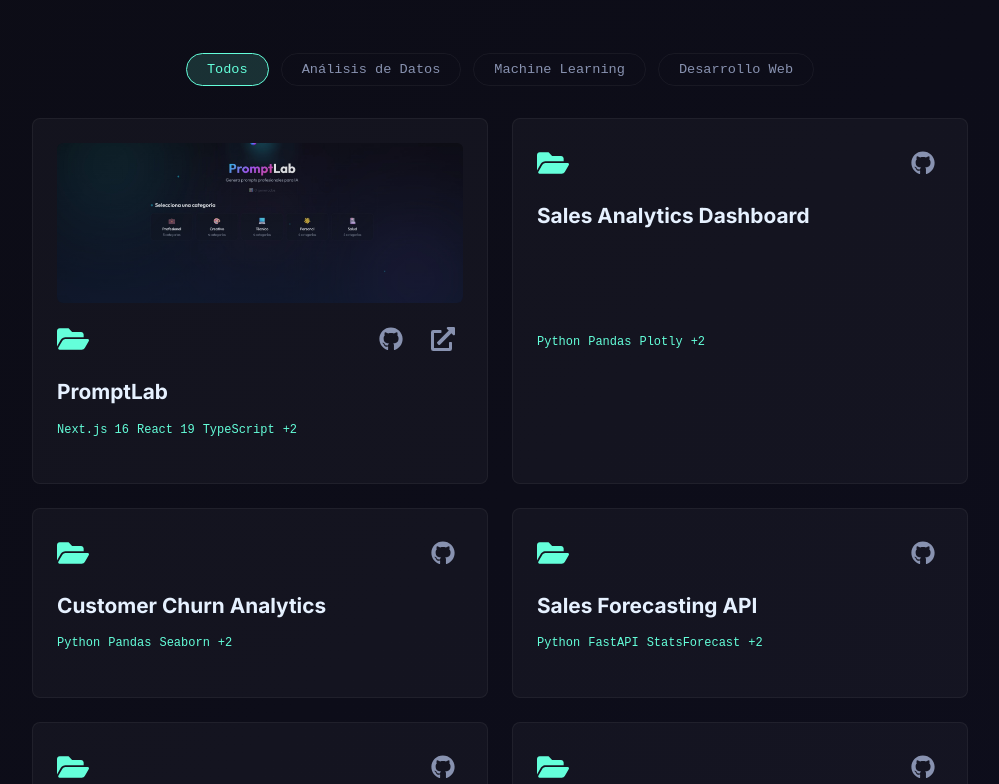
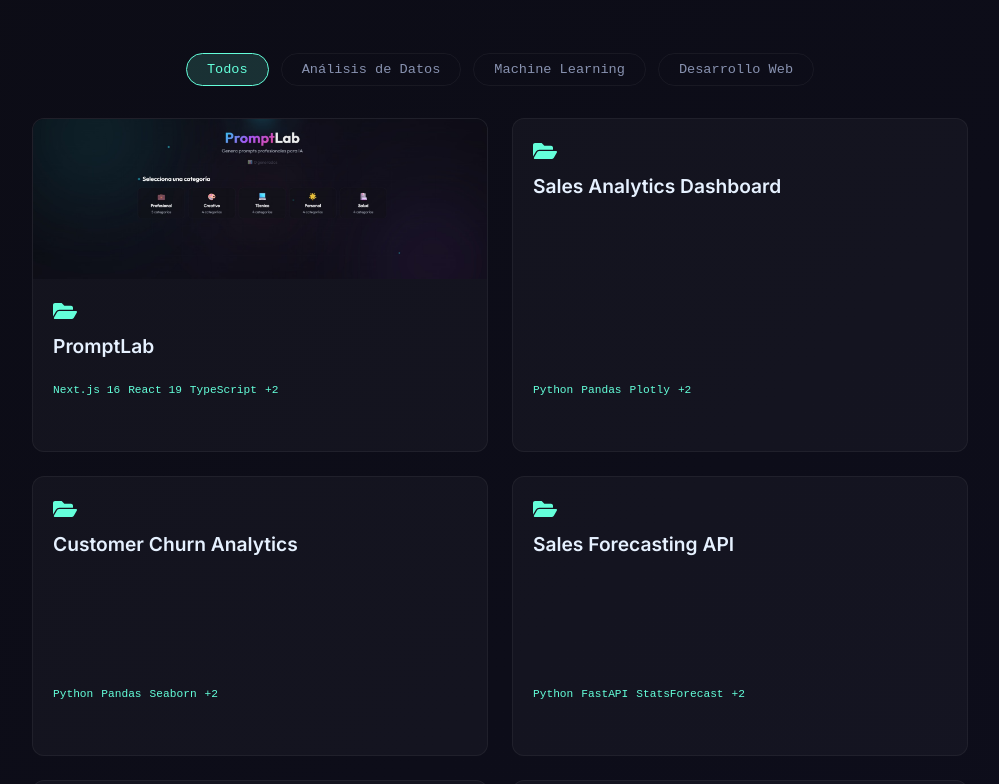
Before and after one commit to JuanArguello26/Portafolio, a React (Vite) app in the folder portafolio/: page / in a window 1280 px wide. Shown: the part 4916-5700 px from the top of the page, without its empty margins (140-1139 px from the left). Built offline with nearby package versions, Linux system fonts and the light colour scheme; a web font is replaced by a local one.

Commit message:
feat: improve project card design with overlay and centered layout

```diff
--- a/portafolio/src/components/Projects.css
+++ b/portafolio/src/components/Projects.css
@@ -42,23 +42,28 @@
 
 .project-card {
   background: rgba(255, 255, 255, 0.03);
-  border-radius: 8px;
-  padding: 1.5rem;
+  border-radius: 12px;
+  padding: 0;
   border: 1px solid rgba(255, 255, 255, 0.05);
-  transition: all 0.3s ease;
+  transition: all 0.4s ease;
   display: flex;
   flex-direction: column;
   position: relative;
-  overflow: visible;
-  min-height: 180px;
+  overflow: hidden;
+  min-height: 280px;
+}
+
+.project-content {
+  padding: 1.25rem;
+  display: flex;
+  flex-direction: column;
+  flex-grow: 1;
 }
 
 .project-image-container {
   position: relative;
   width: 100%;
   height: 160px;
-  margin-bottom: 1rem;
-  border-radius: 6px;
   overflow: hidden;
 }
 
@@ -75,58 +80,69 @@
   left: 0;
   right: 0;
   bottom: 0;
-  background: linear-gradient(to bottom, transparent 0%, rgba(17, 34, 64, 0.8) 100%);
-  opacity: 0.6;
+  background: linear-gradient(
+    to top,
+    rgba(10, 25, 47, 0.95) 0%,
+    rgba(10, 25, 47, 0.4) 40%,
+    transparent 100%
+  );
+  display: flex;
+  align-items: flex-end;
+  justify-content: space-between;
+  padding: 1rem;
+  opacity: 0;
+  transition: opacity 0.3s ease;
+}
+
+.project-card:hover .project-image-overlay {
+  opacity: 1;
 }
 
 .project-card:hover .project-image {
   transform: scale(1.1);
 }
 
-.project-click-hint {
-  color: var(--accent);
-  font-size: 0.75rem;
-  margin-top: auto;
-  opacity: 0;
-  transition: opacity 0.3s ease;
+.project-overlay-content {
+  display: flex;
+  align-items: center;
+  justify-content: space-between;
+  width: 100%;
 }
 
-.project-card:hover .project-click-hint {
-  opacity: 1;
+.project-card-name {
+  color: #e6f1ff;
+  font-size: 1rem;
+  font-weight: 600;
 }
 
-.project-card::before {
-  content: '';
-  position: absolute;
-  top: 0;
-  left: 0;
-  right: 0;
-  bottom: 0;
-  background: linear-gradient(135deg, rgba(100, 255, 218, 0.05) 0%, transparent 100%);
-  opacity: 0;
-  transition: opacity 0.3s ease;
+.project-card-links {
+  display: flex;
+  gap: 0.75rem;
 }
 
-.project-card:hover {
-  background: rgba(255, 255, 255, 0.05);
-  border-color: rgba(100, 255, 218, 0.3);
-  transform: translateY(-8px);
-  box-shadow: 0 20px 40px rgba(100, 255, 218, 0.1);
+.project-link-overlay {
+  color: #64ffda;
+  font-size: 1.3rem;
+  transition: all 0.3s ease;
+  display: flex;
+  align-items: center;
+  justify-content: center;
 }
 
-.project-card:hover::before {
-  opacity: 1;
+.project-link-overlay:hover {
+  transform: scale(1.2);
+  color: #fff;
 }
 
 .project-header {
   display: flex;
   justify-content: space-between;
   align-items: center;
-  margin-bottom: 1rem;
+  margin-bottom: 0.5rem;
 }
 
 .project-folder {
-  font-size: 2rem;
+  font-size: 1.5rem;
   color: #64ffda;
   display: flex;
   align-items: center;
@@ -139,12 +155,12 @@
 
 .project-link {
   color: #8892b0;
-  font-size: 1.5rem;
+  font-size: 1.2rem;
   transition: all 0.3s ease;
   display: inline-flex;
   align-items: center;
   justify-content: center;
-  padding: 0.5rem;
+  padding: 0.3rem;
   cursor: pointer;
   pointer-events: auto;
   text-decoration: none;
@@ -154,13 +170,14 @@
 
 .project-link:hover {
   color: #64ffda;
-  transform: scale(1.2);
+  transform: scale(1.15);
 }
 
 .project-title {
   color: #e6f1ff;
-  font-size: 1.3rem;
+  font-size: 1.2rem;
   margin: 0 0 0.75rem 0;
+  font-weight: 600;
 }
 
 .project-description {
@@ -175,12 +192,49 @@
   flex-wrap: wrap;
   gap: 0.5rem;
   margin-top: auto;
+  padding-top: 0.5rem;
 }
 
 .project-tech {
   color: #64ffda;
   font-family: 'SF Mono', 'Fira Code', monospace;
+  font-size: 0.7rem;
+}
+
+.project-click-hint {
+  color: var(--accent);
   font-size: 0.75rem;
+  margin-top: 0.75rem;
+  opacity: 0;
+  transition: opacity 0.3s ease;
+  text-align: center;
+}
+
+.project-card:hover .project-click-hint {
+  opacity: 1;
+}
+
+.project-card::before {
+  content: '';
+  position: absolute;
+  top: 0;
+  left: 0;
+  right: 0;
+  bottom: 0;
+  background: linear-gradient(135deg, rgba(100, 255, 218, 0.08) 0%, transparent 100%);
+  opacity: 0;
+  transition: opacity 0.3s ease;
+}
+
+.project-card:hover {
+  background: rgba(255, 255, 255, 0.05);
+  border-color: rgba(100, 255, 218, 0.3);
+  transform: translateY(-6px);
+  box-shadow: 0 20px 40px rgba(100, 255, 218, 0.1);
+}
+
+.project-card:hover::before {
+  opacity: 1;
 }
 
 @media (max-width: 768px) {
--- a/portafolio/src/components/Projects.jsx
+++ b/portafolio/src/components/Projects.jsx
@@ -69,21 +69,26 @@ export default function Projects() {
                   {projectImages[project.name] && (
                     <div className="project-image-container">
                       <img src={projectImages[project.name]} alt={project.name} className="project-image" />
-                      <div className="project-image-overlay"></div>
-                    </div>
-                  )}
-                  <div className="project-header">
-                    <div className="project-folder"><FaFolderOpen /></div>
-                    <div className="project-links">
-                      <a href={project.github} target="_blank" rel="noopener noreferrer" className="project-link" onClick={(e) => e.stopPropagation()}>
+                      <div className="project-image-overlay">
+                        <div className="project-overlay-content">
+                          <span className="project-card-name">{project.name}</span>
+                          <div className="project-card-links">
+                            <a href={project.github} target="_blank" rel="noopener noreferrer" className="project-link-overlay" onClick={(e) => e.stopPropagation()}>
                               <FaGithub />
                             </a>
                             {project.demo && (
-                        <a href={project.demo} target="_blank" rel="noopener noreferrer" className="project-link" onClick={(e) => e.stopPropagation()}>
+                              <a href={project.demo} target="_blank" rel="noopener noreferrer" className="project-link-overlay" onClick={(e) => e.stopPropagation()}>
                                 <FaExternalLinkAlt />
                               </a>
                             )}
                           </div>
+                        </div>
+                      </div>
+                    </div>
+                  )}
+                  <div className="project-content">
+                    <div className="project-header">
+                      <div className="project-folder"><FaFolderOpen /></div>
                     </div>
 
                     <h3 className="project-title">{project.name}</h3>
@@ -98,6 +103,7 @@ export default function Projects() {
                     </div>
 
                     <p className="project-click-hint">Click para ver detalles</p>
+                  </div>
                 </motion.div>
               ))}
             </AnimatePresence>
```
Lines whose indentation alone changed are shown as unchanged.
